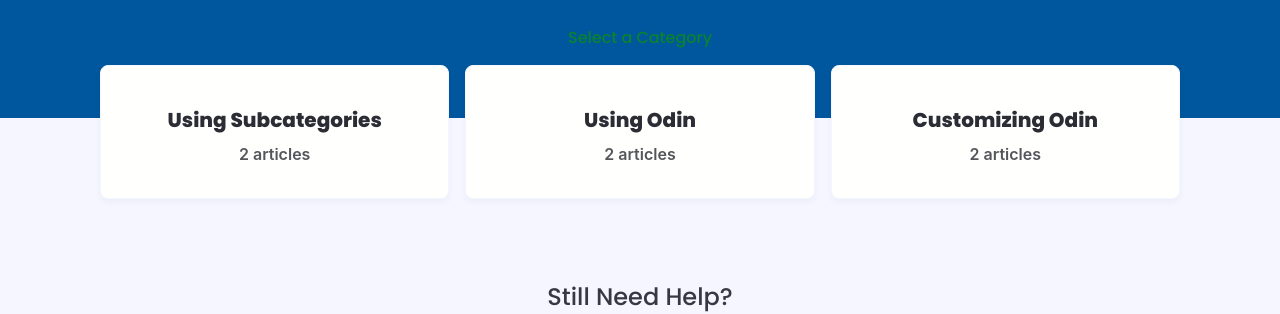
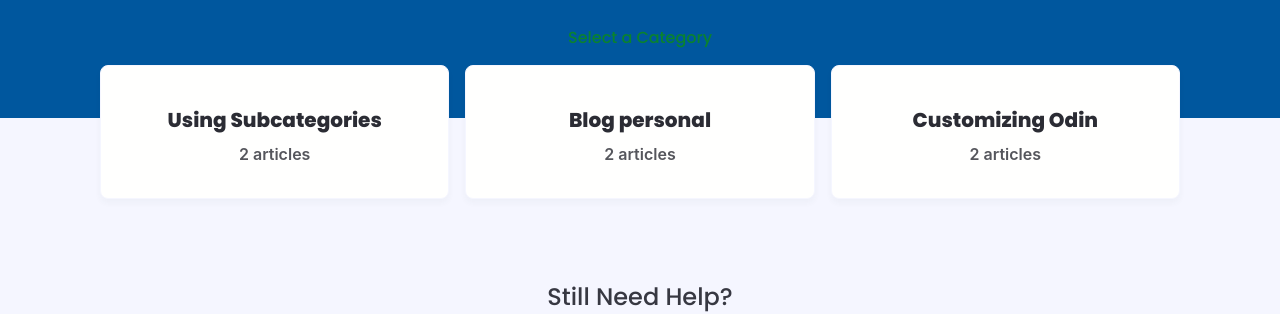
Before and after one commit to ToziGar/Odin, a Jekyll site: the page built from index.html, in a window 1280 px wide. Shown: the part 355-669 px from the top of the page. Built offline with Jekyll 4.4.1, drawn with Linux system fonts in a browser that asks for light colours; nearby versions of some CDN libraries; some web fonts are replaced; comment, search, counter and statistics services are not loaded.

Commit message:
category_list.yml: changed

```diff
--- a/_data/category_list.yml
+++ b/_data/category_list.yml
@@ -5,7 +5,7 @@ using-subcategories:
   name: Using Subcategories
   description: Learn to use subcategories!
 using-odin:
-  name: Using Odin
+  name: Blog personal
   description: Welcome to Odin, time to get started
 customizing-odin:
   name: Customizing Odin
```
